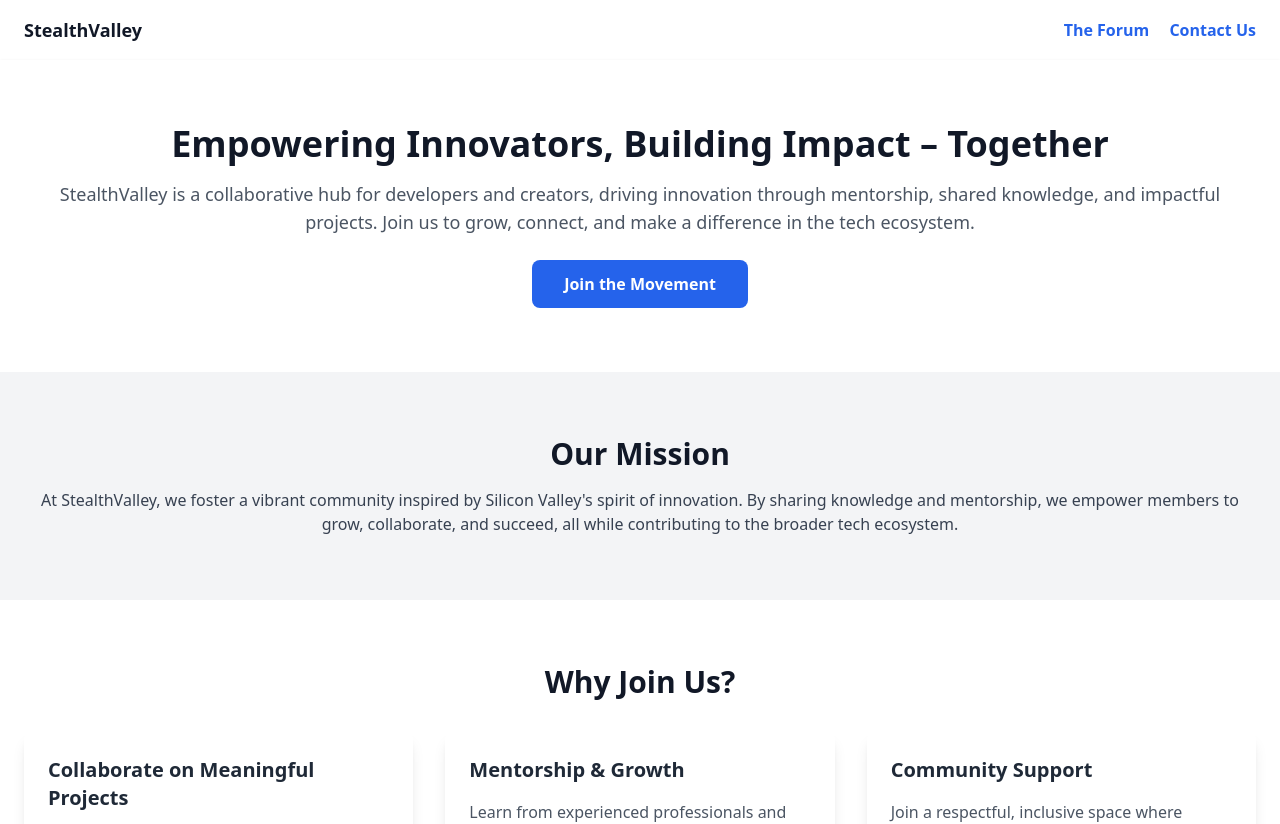
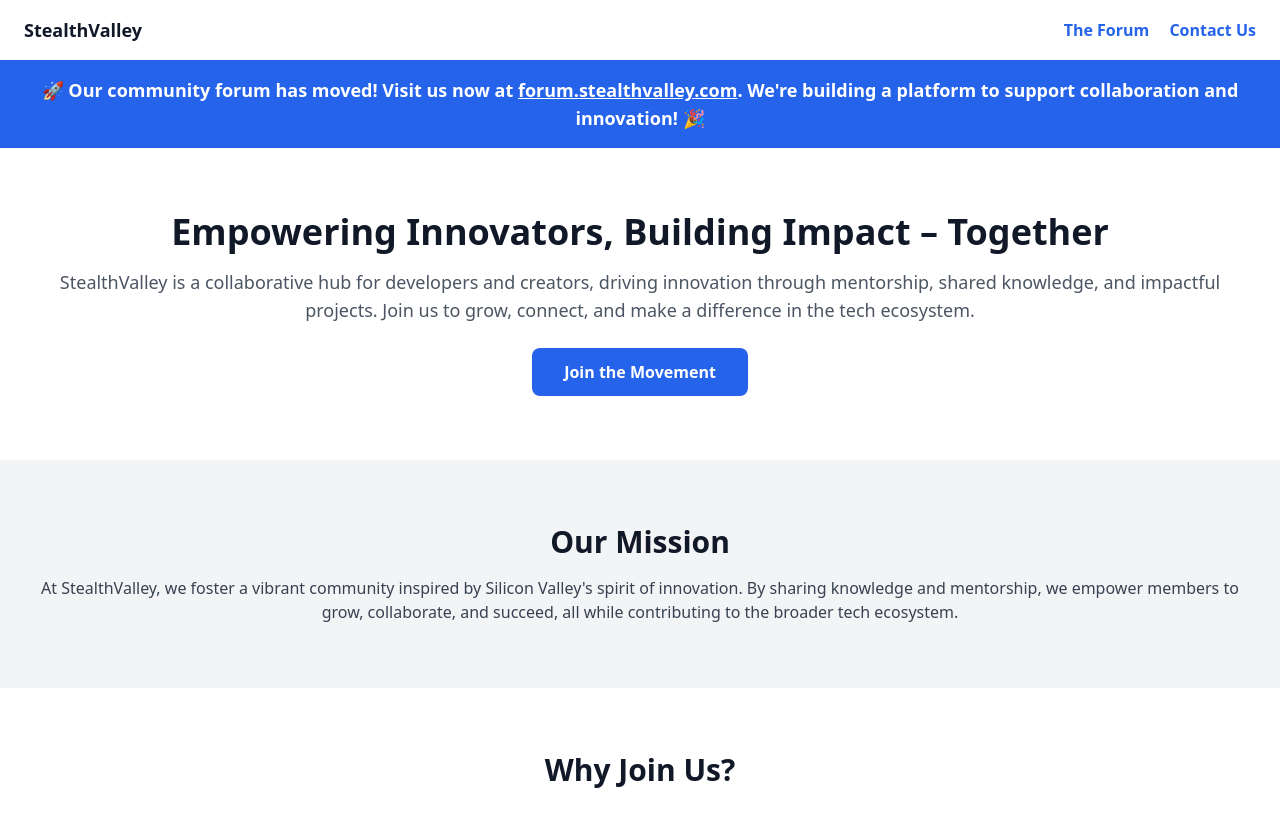
Before and after one commit to StealthValley/StealthValley.com, a SvelteKit app: page / in a window 1280 px wide. Shown: the top 824 px of the page. Built offline with nearby package versions, Linux system fonts and the light colour scheme.

Commit message:
Banner across the top

```diff
--- a/src/routes/+page.svelte
+++ b/src/routes/+page.svelte
@@ -14,6 +14,15 @@
     </div>
   </div>
 </header>
+
+<!-- Banner Section -->
+<section class="bg-blue-600 text-white py-4">
+  <div class="container mx-auto px-6 text-center">
+    <p class="text-lg font-semibold">
+      🚀 Our community forum has moved! Visit us now at <a href="https://forum.stealthvalley.com" class="font-bold underline">forum.stealthvalley.com</a>. We're building a platform to support collaboration and innovation! 🎉
+    </p>
+  </div>
+</section>
 
 <!-- Hero Section -->
 <section class="bg-white shadow">
```
